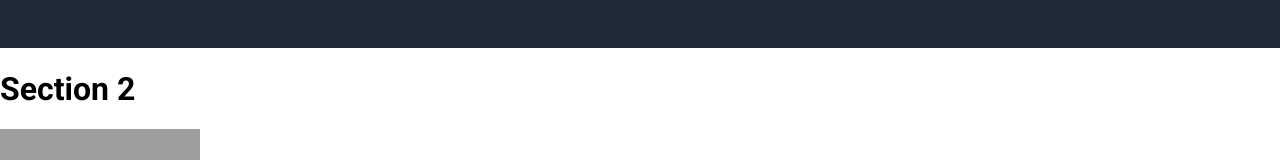
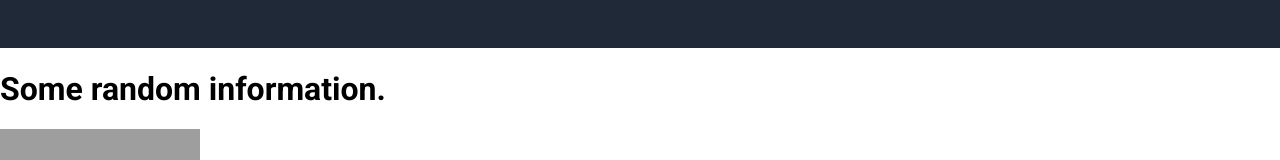
Before and after one commit to hszrdy/LandingPage, a plain HTML site: page index.html in a window 1280 px wide. Shown: the part 532-692 px from the top of the page. Drawn offline with Linux system fonts and the light colour scheme; grey boxes are pictures that could not be loaded.

Commit message:
Update index.html

```diff
--- a/index.html
+++ b/index.html
@@ -33,7 +33,7 @@
     </div>
 
     <div class="section2">
-        <h1>Section 2</h1>
+        <h1>Some random information.</h1>
         <div class="row-containers">
             <div class="box-container">
                 <div class="box"><img src="https://picsum.photos/200"></div>
```
